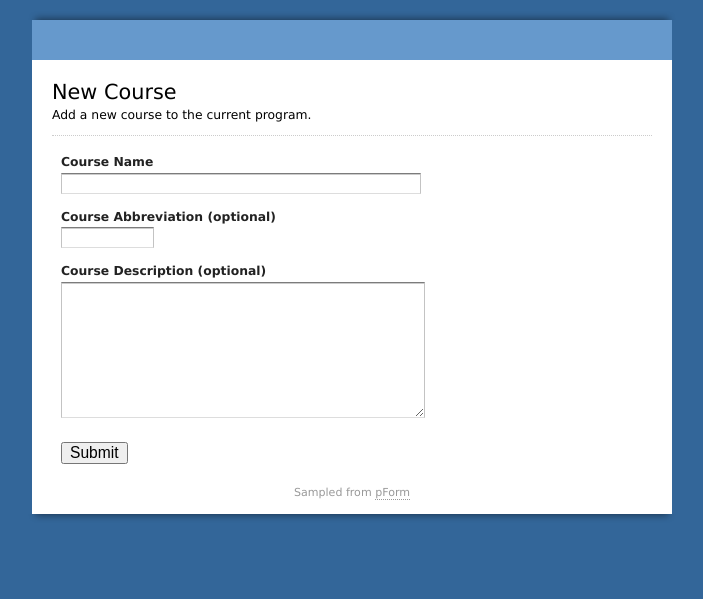
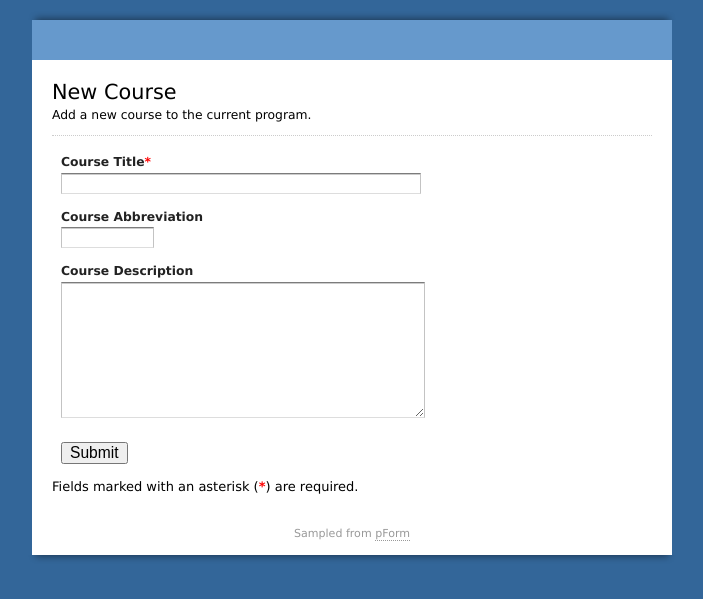
Before and after one commit to marcus-darden/CC2013, a Flask app: page /new_course in a window 1280 px wide. Shown: the top 599 px of the page, without its empty margins (288-991 px from the left). Run offline with Flask 2, Linux system fonts and the light colour scheme; data that the repository does not hold is empty.

Commit message:
Prevent incomplete form submission, notate required fields.

```diff
--- a/ironman.py
+++ b/ironman.py
@@ -99,10 +99,11 @@ class Course(db.Model):
     description = db.Column(db.String)
     program_id = db.Column(db.Integer, db.ForeignKey('program.id'))
 
-    def __init__(self, program, abbr, title):
+    def __init__(self, program, title, abbr=None, description=None):
         self.program_id = program.id
+        self.title = title
         self.abbr = abbr
-        self.title = title
+        self.description = description
 
     def __repr__(self):
         return '<Course: {0.abbr} - {0.title} {0.program}>'.format(self)
@@ -176,10 +177,16 @@ def index():
 
 @app.route('/add_program', methods=['POST'])
 def add_program():
-    program = Program(request.form['title'])
+    title = request.form['title'].strip()
+    if not title:
+        return render_template('new_program.html',
+                               message='Required field(s) cannot be left blank.')
+
+    # Create new program object and store in the database
+    program = Program(title)
     db.session.add(program)
-    print 'New Program:', program
     db.session.commit()
+
     #flash('New entry was successfully posted')
     return redirect(url_for('new_course'))
 
@@ -187,6 +194,25 @@ def add_program():
 @app.route('/new_course')
 def new_course():
     return render_template('new_course.html')
+
+
+@app.route('/add_course', methods=['POST'])
+def add_course():
+    title = request.form['title'].strip()
+    if not title:
+        return render_template('new_course.html',
+                               message='Required field(s) cannot be left blank.')
+
+    # Create new course object and store in the database
+    program = None
+    abbr = request.form['abbr'].strip()
+    description = request.form['description'].strip()
+    course = Course(program, title, abbr, description)
+    db.session.add(course)
+    db.session.commit()
+
+    #flash('New entry was successfully posted')
+    return redirect(url_for('new_course'))
 
 
 @app.route('/areas')
--- a/templates/new_course.html
+++ b/templates/new_course.html
@@ -2,30 +2,33 @@
 {% block page_title %}New Course{% endblock page_title %}
 {% block content %}
     <h1><a>New Course</a></h1>
-    <form id="form_731120" class="appnitro"  method="post" action="">
+    <form id="form_731120" class="appnitro"  method="post" action="{{ url_for('add_course') }}">
       <div class="form_description">
         <h2>New Course</h2>
         <p>Add a new course to the current program.</p>
+{% if message is defined %}
+        <p><strong>{{ message }}</strong></p>
+{% endif %}
       </div>
       <ul>
         <li id="li_1">
-          <label class="description" for="element_1">Course Name </label>
+          <label class="description" for="title">Course Title<span class="required">*</span></label>
           <div>
-            <input id="element_1" name="element_1" class="element text large" type="text" maxlength="255" value=""/>
+            <input id="element_1" name="title" class="element text large" type="text" maxlength="255" value=""/>
           </div>
           <p class="guidelines" id="guide_1"><small>The name of the course, as it might be printed in the course catalog.</small></p>
         </li>
         <li id="li_2">
-          <label class="description" for="element_2">Course Abbreviation (optional) </label>
+          <label class="description" for="abbr">Course Abbreviation</label>
           <div>
-            <input id="element_2" name="element_2" class="element text small" type="text" maxlength="255" value=""/>
+            <input id="element_2" name="abbr" class="element text small" type="text" maxlength="255" value=""/>
           </div>
           <p class="guidelines" id="guide_2"><small>The course catalog number (eg. CS 101) or other short reference title.</small></p>
         </li>
         <li id="li_3">
-          <label class="description" for="element_3">Course Description (optional) </label>
+          <label class="description" for="description">Course Description</label>
           <div>
-            <textarea id="element_3" name="element_3" class="element textarea medium"></textarea>
+            <textarea id="element_3" name="description" class="element textarea medium"></textarea>
           </div>
           <p class="guidelines" id="guide_3"><small>The public catalog description that should include topics covered and pedagogical structure.</small></p>
         </li>
@@ -34,5 +37,6 @@
           <input id="saveForm" class="button_text" type="submit" name="submit" value="Submit" />
         </li>
       </ul>
+      <p>Fields marked with an asterisk (<span class="required">*</span>) are required.</p>
     </form>
 {% endblock content %}
--- a/templates/new_program.html
+++ b/templates/new_program.html
@@ -6,10 +6,13 @@
       <div class="form_description">
         <h2>New Program</h2>
         <p>Create a program (major, minor, concentration, etc.) to design a new curriculum.</p>
+{% if message is defined %}
+        <p><strong>{{ message }}</strong></p>
+{% endif %}
       </div>
       <ul>
         <li id="li_1" >
-          <label class="description" for="title">Program Title</label>
+          <label class="description" for="title">Program Title<span class=required>*</span></label>
           <div>
             <input id="element_1" name="title" class="element text large" type="text" maxlength="255" value=""/>
           </div>
@@ -21,5 +24,6 @@
           <input id="saveForm" class="button_text" type="submit" name="submit" value="Submit" />
         </li>
       </ul>
+      <p>Fields marked with an asterisk (<span class="required">*</span>) are required.</p>
     </form>
 {% endblock content %}
```
